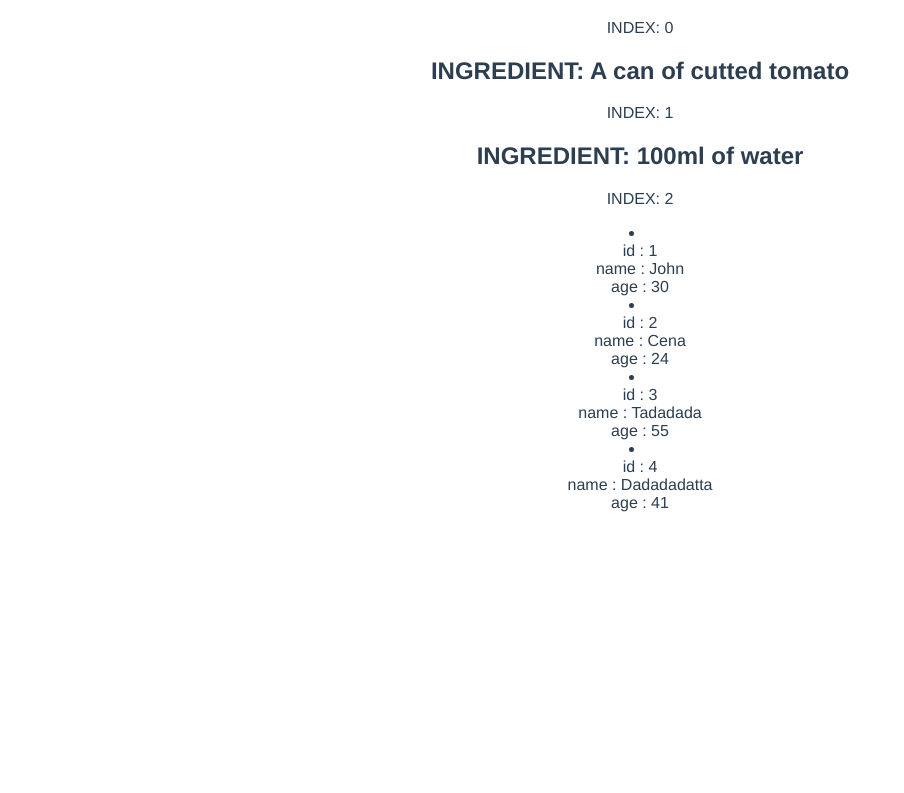
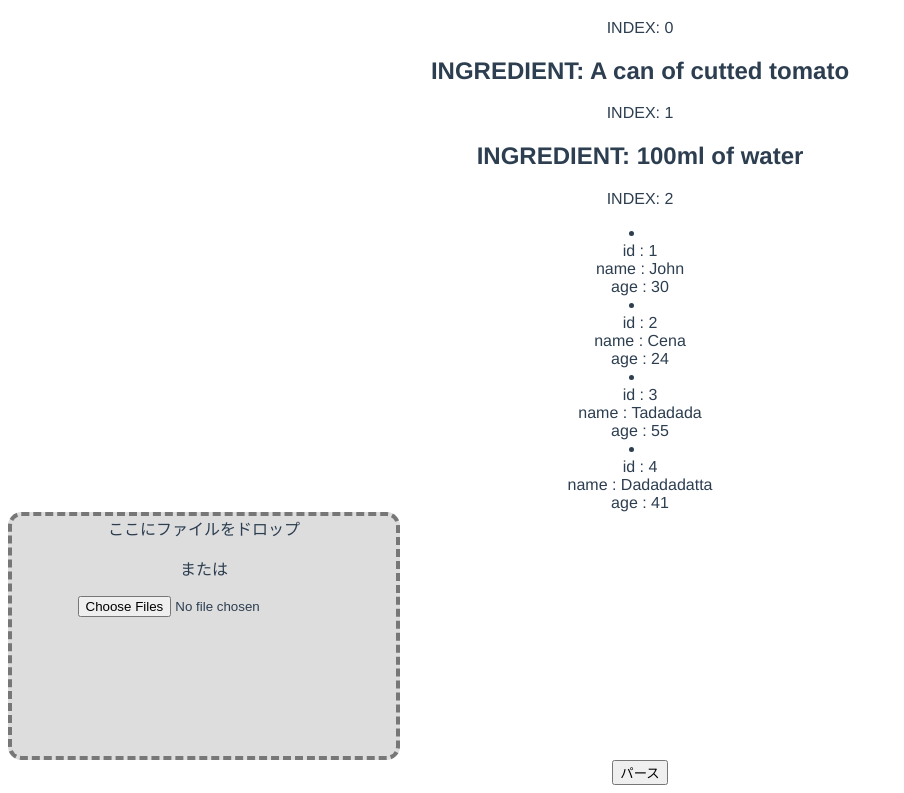
Before and after one commit to rowaxl/vue_super_sample, a Vue app: page / in a window 1280 px wide. Shown: the part 797-1590 px from the top of the page, without its empty margins (0-904 px from the left). Before the commit the page ends 1317 px from the top, so only its background shows below. Built offline with nearby package versions, Linux system fonts and the light colour scheme.

Commit message:
add drop event component and $emit

```diff
--- /dev/null
+++ b/src/components/DropZone.vue
@@ -0,0 +1,58 @@
+<template>
+    <form enctype="multipart/form-data">
+        <div class="drop"
+            @dragleave.prevent
+            @dragover.prevent
+            @drop.prevent="onDrop"
+            @clear-file="clearFile"
+        >
+            <label>ここにファイルをドロップ</label>
+            <p>または</p>
+            <input id="fileInput" class="drop__input" type="file" multiple="multiple" @change="onDrop" accept="application/json" >
+            <p>{{ fileName }}</p>
+        </div>
+    </form>
+</template>
+
+<script>
+/* eslint-disable */
+export default {
+    name: 'DropZone',
+    data: function() {
+        return {
+            files: []
+        }
+    },
+    computed: {
+        fileName: function() {
+            return this.files.length > 0 ? this.files[0].name : '';
+        }
+    },
+    methods: {
+        onDrop: function(event) {
+            console.log(event.target.files ? event.target.files[0] : event.dataTransfer.files[0]);
+            this.files = event.target.files ?
+                event.target.files :
+                event.dataTransfer.files;
+
+            //イベントsend-fileを発火させて、files変数を渡す
+            this.$emit('send-file', this.files);
+        },
+        clearFile: function() {
+            console.log('clearFile');
+            this.files.length = 0;
+        }
+    }
+}
+</script>
+
+<style>
+.drop {
+    display: block;
+    width: 30vw;
+    height: 30vh;
+    background-color: #ddd;
+    border-radius: 10pt;
+    border: dashed 3pt #777;
+}
+</style>
--- a/src/components/HelloWorld.vue
+++ b/src/components/HelloWorld.vue
@@ -8,15 +8,19 @@
     <Computed />
     <Css />
     <Rendering />
+    <DropZone @send-file="sendFile" />
+    <button type="button" @click="parse">パース</button>
   </div>
 </template>
 
 <script>
+/* eslint-disable */
 import Link from './Link.vue';
 import Counter from './Counter';
 import Computed from './Computed';
 import Css from './Css';
 import Rendering from './Rendering';
+import DropZone from './DropZone';
 
 export default {
   name: 'HelloWorld',
@@ -25,12 +29,14 @@ export default {
     Counter,
     Computed,
     Css,
-    Rendering
+    Rendering,
+    DropZone
   },
   data: function() {
     return {
       text: 'data initial value',
-      href: null
+      href: null,
+      files: []
     }
   },
   methods: {
@@ -40,6 +46,17 @@ export default {
     updateLink: function() {
       this.href = this.text;
       this.text = null;
+    },
+    sendFile: function(list) {
+      this.files = list;
+    },
+    parse: function() {
+      const reader = new FileReader();
+      reader.readAsText(this.files[0], 'utf-8');
+      reader.onload = function(event) {
+        var obj = JSON.parse(event.target.result);
+        console.log(obj.name, obj.family);
+      };
     }
   }
 }
```
